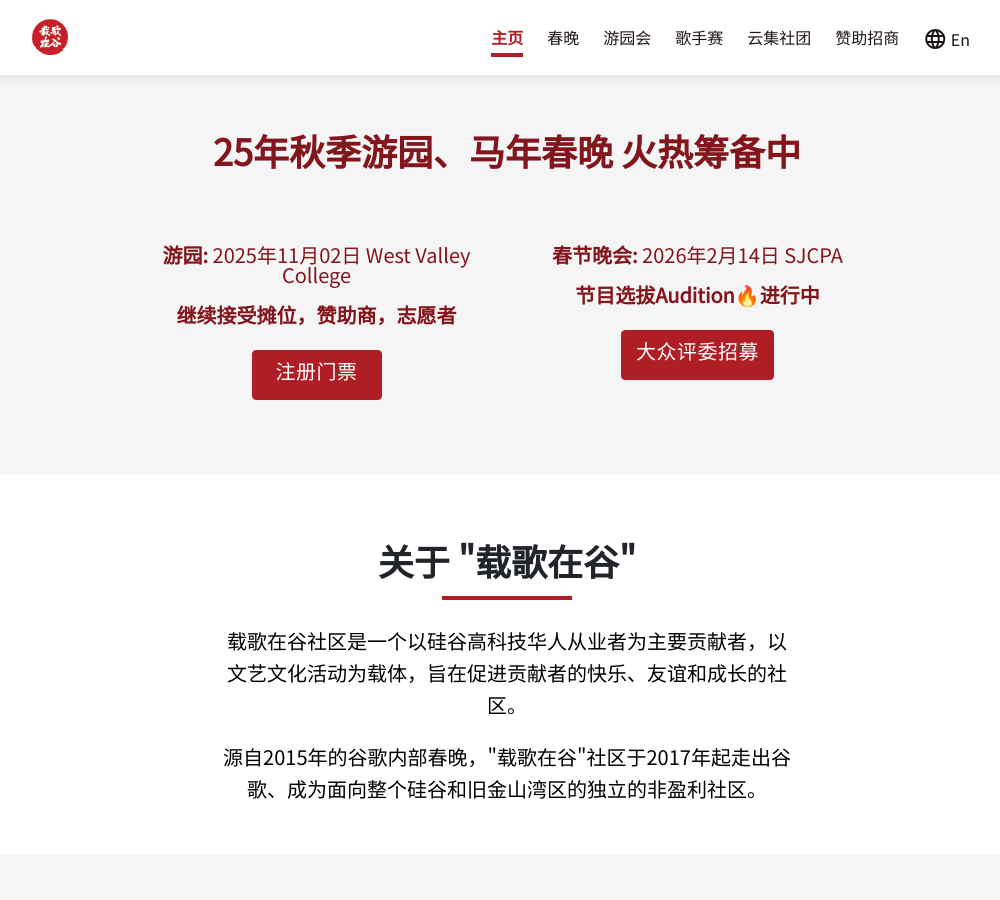
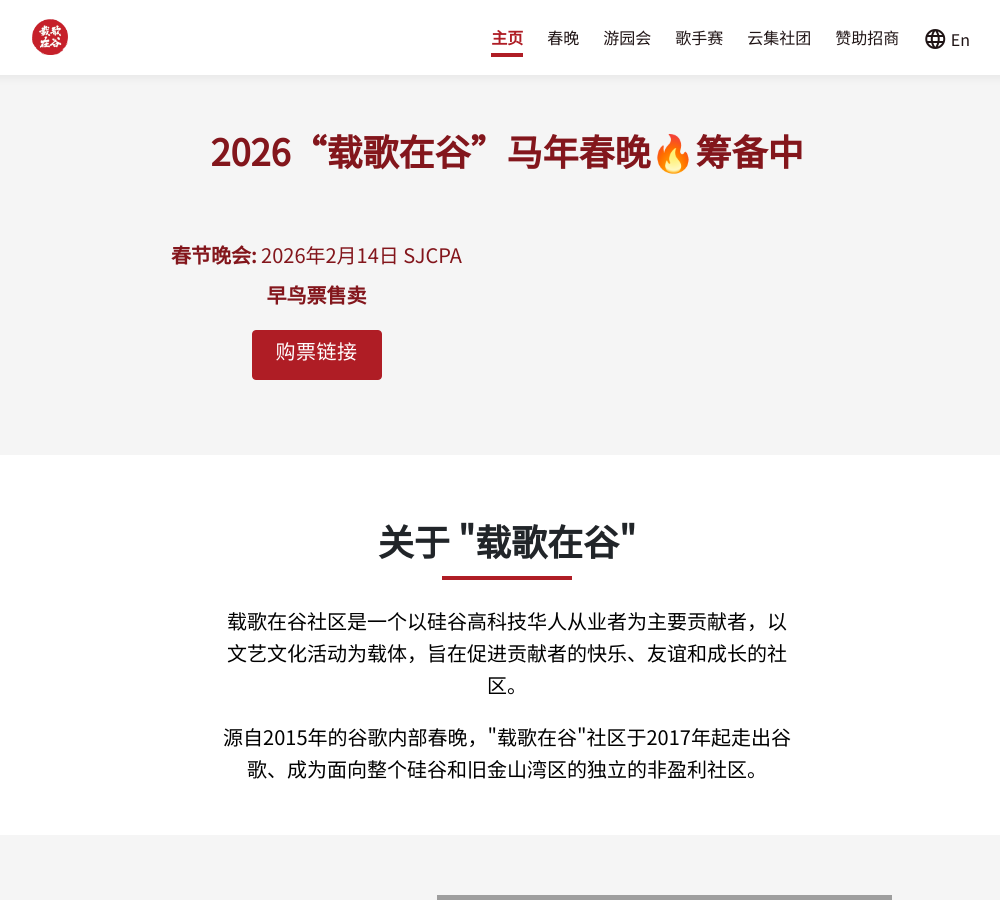
Before and after one commit to ggtkx/ggtkx.github.io, a Jekyll site: the page built from pages/index.md, in a window 1280 px wide and 900 px high. Shown: the whole window, without its empty margins (133-1133 px from the left). Built offline with Jekyll 4.4.1, drawn with Linux system fonts in a browser that asks for light colours; comment, search, counter and statistics services are not loaded; grey boxes are pictures that could not be loaded.

Commit message:
Add the ticket sale info (#267)

```diff
--- a/_includes/2025-fall-event-info.html
+++ b/_includes/2025-fall-event-info.html
@@ -3,19 +3,14 @@
     <div class="home-section-content_top">
       <div class="row">
         <div class="col-12">
-          <h2 class="header-color-darkenred pb-3">25年秋季游园、马年春晚 火热筹备中</h2>
+          <h2 class="header-color-darkenred pb-3">2026“载歌在谷”马年春晚🔥筹备中</h2>
         </div>
       </div>
       <div class="row">
         <div class="col-md-6 p-3">
-          <p class="custom-text-style"> <b>游园: </b>2025年11月02日 West Valley College</p>
-          <p class="custom-text-style"> <b>继续接受摊位，赞助商，志愿者</b></p>
-          <a class="button_r list-item-button text-center" href="https://zgzg.li/2025f-yy-ticket?zgzg-io">{{ "注册门票" }}</a>
-        </div>
-        <div class="col-md-6 p-3">
           <p class="custom-text-style"> <b>春节晚会: </b> 2026年2月14日 SJCPA</p>
-          <p class="custom-text-style"> <b>节目选拔Audition🔥进行中</b></p>
-          <a class="button_r list-item-button text-center" href="https://zgzg.li/2026-public-judge-register?zgzg-io">{{ "大众评委招募" }}</a>
+          <p class="custom-text-style"> <b>早鸟票售卖</b></p>
+          <a class="button_r list-item-button text-center" href="https://zgzg.li/2026-ticket-website">{{ "购票链接" }}</a>
         </div>
       </div>
     </div>
```
Also changed, not shown: _layouts/gala.html (+51 -8 lines).
